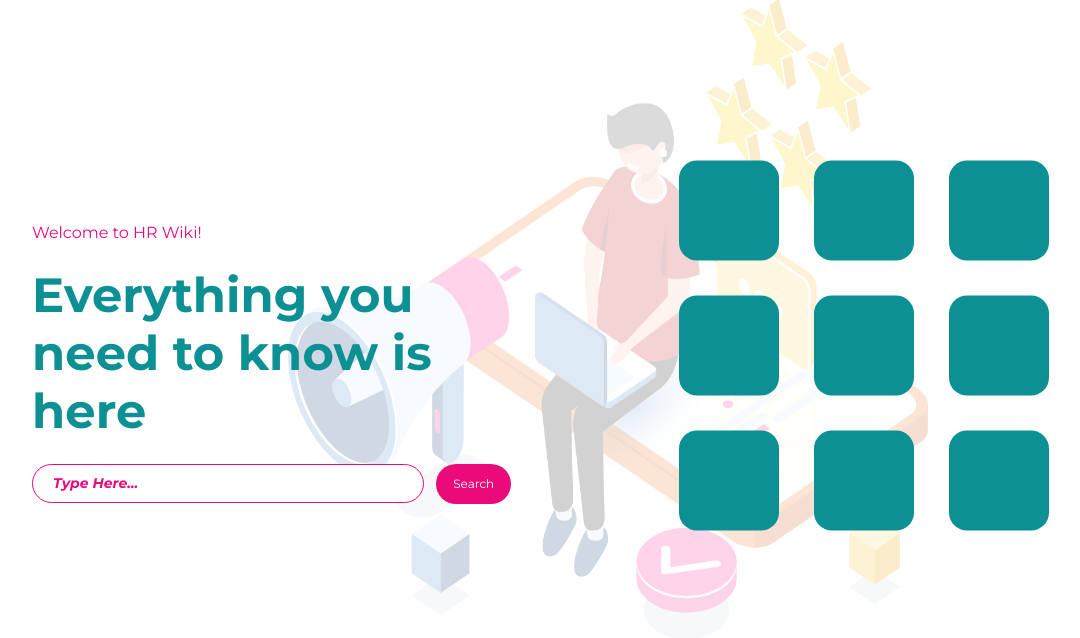
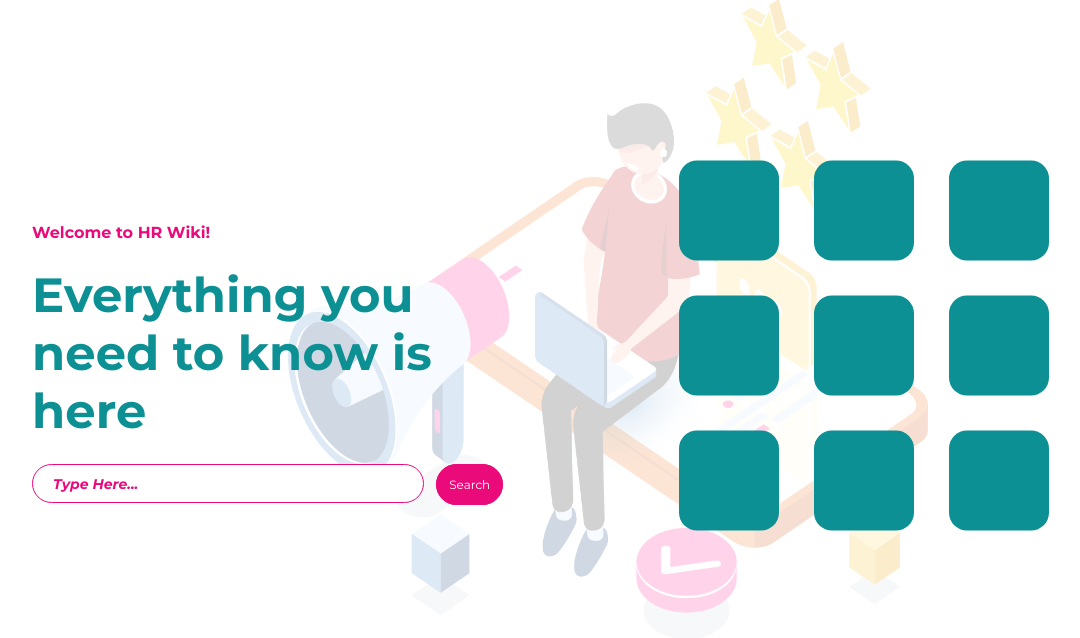
Before and after one commit to firafakhira/telkom_kp, a Django app: page /home2/ in a window 1280 px wide. Shown: the part 81-719 px from the top of the page, without its empty margins (32-1112 px from the left). Run offline with Django 3.2, Linux system fonts and the light colour scheme.

Commit message:
benerin 1.0

```diff
--- a/hr_wiki/forms.py
+++ b/hr_wiki/forms.py
@@ -11,3 +11,10 @@ class LoginForm(forms.Form):
             'placeholder': 'Password'
         }
     ))
+
+class SearchForm(forms.Form):
+    search = forms.CharField(widget=forms.TextInput(
+        attrs = {
+            'placeholder': 'Type Here...'
+        }
+    ), required=False)
--- a/hr_wiki/static/hr_wiki/css/home2.css
+++ b/hr_wiki/static/hr_wiki/css/home2.css
@@ -68,9 +68,7 @@
     width: 20em;
   }
 
-
-
-#kolomInput{
+#id_search{
     width : 350px;
     border-radius: 50px;
     height: 35px;
@@ -87,6 +85,7 @@
     color:#EA0A7A;
     opacity: 1; /* Firefox */
 }
+
 button{
     margin-left: 8px;
     height: 40px;
@@ -97,8 +96,10 @@ button{
     border-radius: 50px;
     font-size: 12px;
     outline: none;
-    border:none;
+    border: 1.5px solid #EA0A7A;
     cursor: pointer;
+    transition: background-color 0.2s ease-in-out,
+                color 0.2s ease-in-out
 }
 
 button:active{
@@ -106,6 +107,46 @@ button:active{
     color:#EA0A7A;
     border:1px solid black;
 }
+
+button:hover{
+    color: #EA0A7A;
+    background-color: white;
+    transition: background-color 0.2s ease-in-out,
+                color 0.2s ease-in-out
+}
+
+/* INI SEMENTARA SEBELUM ADA DB NANTI APUS AJA */
+.btn{
+    text-decoration: none;
+    padding: 1em;
+    margin-left: 8px;
+    height: 40px;
+    width: 75px;
+    background-color: #EA0A7A;
+    font-family: 'Montserrat';
+    color: white;
+    border: 1.5px solid #EA0A7A;
+    border-radius: 50px;
+    font-size: 12px;
+    outline: none;
+    cursor: pointer;
+    transition: background-color 0.2s ease-in-out,
+                color 0.2s ease-in-out
+}
+
+.btn:hover{
+    color: #EA0A7A;
+    background-color: white;
+    transition: background-color 0.2s ease-in-out,
+                color 0.2s ease-in-out
+}
+
+.btn:active{
+    background-color: white;
+    color:#EA0A7A;
+    border:1px solid black;
+}
+
 .baris{
     display: flex;
     padding-bottom: 35px;
--- a/hr_wiki/templates/hr_wiki/base.html
+++ b/hr_wiki/templates/hr_wiki/base.html
@@ -24,8 +24,8 @@
             <a href="{% url 'wiki-home' %}">Home</a>
             <a href="#">Contact</a>
             <a href="#">About</a>
-            {% if name == 'home2' %}
-            <a href="" style="font-weight: bold">Halo, user 14214241</a>
+            {% if name %}
+            <a href="#" style="font-weight: bold">Halo, user 14214241</a>
             {% else %}
             <a href="#" class="login" id="btn">Login</a>
             {% endif %}
--- a/hr_wiki/templates/hr_wiki/home2.html
+++ b/hr_wiki/templates/hr_wiki/home2.html
@@ -5,13 +5,18 @@
     <div class="conc">
         <div class="content">
             <div class="content-text">
-                <p class="header">Welcome to HR Wiki!</p>
+                <p class="header"><b>Welcome to HR Wiki!</b></p>
 
                 <h1>Everything you need to know is here</h1>
 
                 <div class="searchText">
-                    <input type='text' placeholder="Type Here..." id="kolomInput">
-                    <button>Search</button>
+                    <form method="POST">
+                        {% csrf_token %}
+                        {{ form.search }}
+                        <!-- <input type='text' placeholder="Type Here..." id="kolomInput"> -->
+                        <!-- <button type="submit">Search</button> --> <!-- nanti ini diaktifin kalo udah ada db -->
+                        <a href="{% url 'wiki-search' %}" class="btn">Search</a>
+                    </form>
                 </div>
             </div>
             <div class="content-img">
--- a/hr_wiki/views.py
+++ b/hr_wiki/views.py
@@ -1,5 +1,5 @@
 from django.shortcuts import render
-from .forms import LoginForm
+from .forms import LoginForm, SearchForm
 
 # Create your views here.
 def home(request):
@@ -7,7 +7,8 @@ def home(request):
     return render(request, 'hr_wiki/home.html', {'form': form})
 
 def home2(request):
-    return render(request, 'hr_wiki/home2.html',{'name': 'home2'})
+    form = SearchForm()
+    return render(request, 'hr_wiki/home2.html',{'name': 'home2', 'form': form})
 
 def sear(request):
     return render(request, 'hr_wiki/search.html',{'name' :'search'})
```
